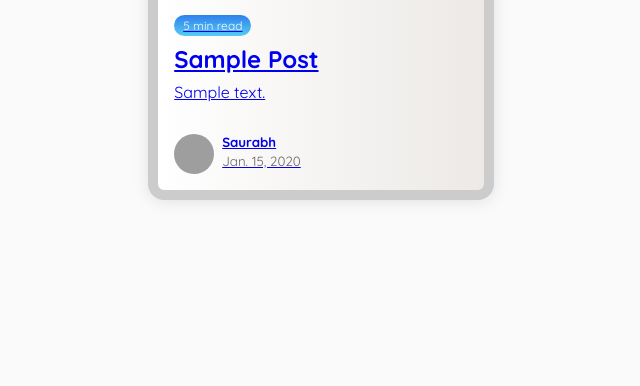
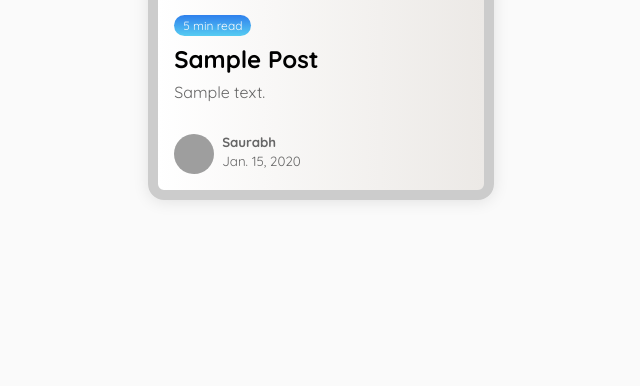
Before and after one commit to saurabhdabas/PyBlog, a Django app: page /posts/ in a window 1280 px wide. Shown: the part 414-800 px from the top of the page, without its empty margins (319-959 px from the left). Run offline with Django 4.2, Linux system fonts and the light colour scheme; tables that the repository leaves empty hold one stand-in row (values such as "Sample post"); grey boxes are pictures that could not be loaded.

Commit message:
Add css for the link

```diff
--- a/assets/styles.css
+++ b/assets/styles.css
@@ -40,7 +40,13 @@ img {
   background: #ECE9E6;
   background: linear-gradient(to right, #FFFFFF, #ECE9E6);
 }
-
+.post a{
+  text-decoration: none;
+}
+.post:hover{
+  cursor:pointer;
+  border: 10px solid #2AC38A;
+}
 .post__body {
   padding: 1rem;
   display: flex;
@@ -66,8 +72,13 @@ img {
 }
 
 .post__body h4 {
+  color:#000000;
   font-size: 1.5rem;
   text-transform: capitalize;
+}
+
+.post__body p{
+  color:#666;
 }
 
 .post__footer {
@@ -85,6 +96,6 @@ img {
   border-radius: 50%;
 }
 
-.user__info > small {
+.user__info > small, .user__info h5 {
   color: #666;
 }
```
